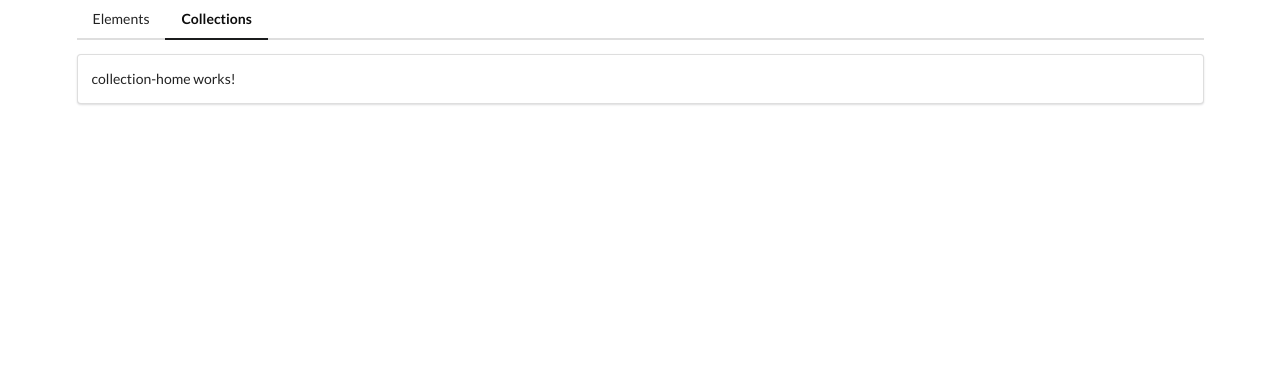
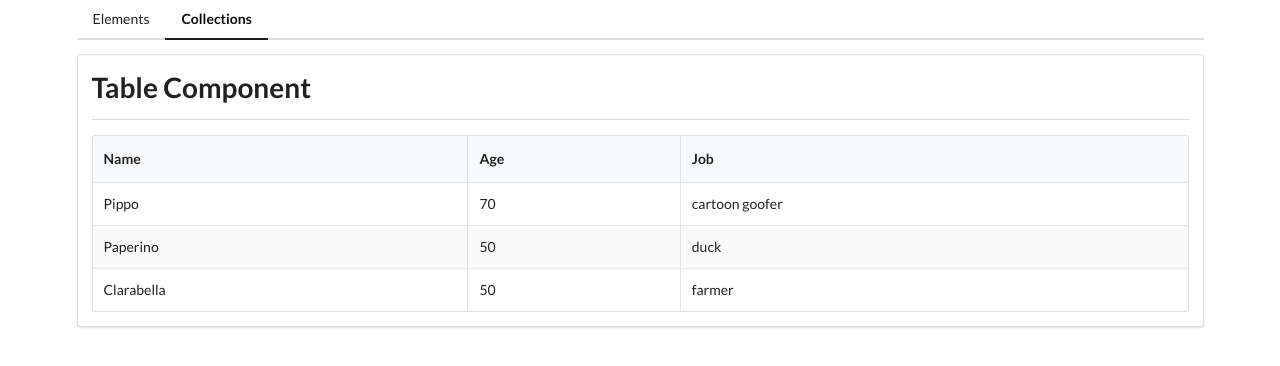
Before and after one commit to bebosh/angular-components, an Angular app: page /collections in a window 1280 px wide. Shown: the top 366 px of the page. Built offline with nearby package versions, Linux system fonts and the light colour scheme.

Commit message:
collection table

```diff
--- a/src/app/collections/collection-home/collection-home.component.html
+++ b/src/app/collections/collection-home/collection-home.component.html
@@ -1 +1,6 @@
-<p>collection-home works!</p>
+<app-divider>Table Component</app-divider>
+<app-table
+  classNames="striped celled"
+  [data]="data"
+  [headers]="headers"
+></app-table>
--- a/src/app/collections/collection-home/collection-home.component.ts
+++ b/src/app/collections/collection-home/collection-home.component.ts
@@ -3,13 +3,20 @@
 @Component({
   selector: 'app-collection-home',
   templateUrl: './collection-home.component.html',
-  styleUrls: ['./collection-home.component.css']
+  styleUrls: ['./collection-home.component.css'],
 })
 export class CollectionHomeComponent implements OnInit {
+  data = [
+    { name: 'Pippo', age: 70, job: 'cartoon goofer' },
+    { name: 'Paperino', age: 50, job: 'duck' },
+    { name: 'Clarabella', age: 50, job: 'farmer' },
+  ];
+  headers = [
+    { key: 'name', label: 'Name' },
+    { key: 'age', label: 'Age' },
+    { key: 'job', label: 'Job' },
+  ];
+  constructor() {}
 
-  constructor() { }
-
-  ngOnInit(): void {
-  }
-
+  ngOnInit(): void {}
 }
--- a/src/app/collections/collections.module.ts
+++ b/src/app/collections/collections.module.ts
@@ -3,10 +3,12 @@
 
 import { CollectionsRoutingModule } from './collections-routing.module';
 import { CollectionHomeComponent } from './collection-home/collection-home.component';
+import { TableComponent } from './table/table.component';
+import { SharedModule } from '../shared/shared.module';
 
 @NgModule({
-  declarations: [CollectionHomeComponent],
-  imports: [CommonModule, CollectionsRoutingModule],
+  declarations: [CollectionHomeComponent, TableComponent],
+  imports: [CommonModule, CollectionsRoutingModule, SharedModule],
   exports: [],
 })
 export class CollectionsModule {}
--- /dev/null
+++ b/src/app/collections/table/table.component.html
@@ -0,0 +1,16 @@
+<table [ngClass]="classNames" class="ui table">
+  <thead>
+    <tr>
+      <th *ngFor="let header of headers">
+        {{ header.label }}
+      </th>
+    </tr>
+  </thead>
+  <tbody>
+    <tr *ngFor="let record of data">
+      <td *ngFor="let header of headers">
+        {{ record[header.key] }}
+      </td>
+    </tr>
+  </tbody>
+</table>
--- /dev/null
+++ b/src/app/collections/table/table.component.ts
@@ -0,0 +1,16 @@
+import { Component, OnInit, Input } from '@angular/core';
+
+@Component({
+  selector: 'app-table',
+  templateUrl: './table.component.html',
+  styleUrls: ['./table.component.css'],
+})
+export class TableComponent implements OnInit {
+  @Input() classNames = '';
+  @Input() data: any = [];
+  @Input() headers: any = [];
+
+  constructor() {}
+
+  ngOnInit() {}
+}
--- a/src/app/elements/segment/segment.component.css
+++ b/src/app/elements/segment/segment.component.css
@@ -0,0 +1,4 @@
+/* this css is used to remode all from the block if it is empty */
+div.ui.icon.header:empty{
+  display:none;
+}
```
Also changed, not shown: src/app/collections/table/table.component.css (added), 1 other file (tests, documents, lock files or other folders).
